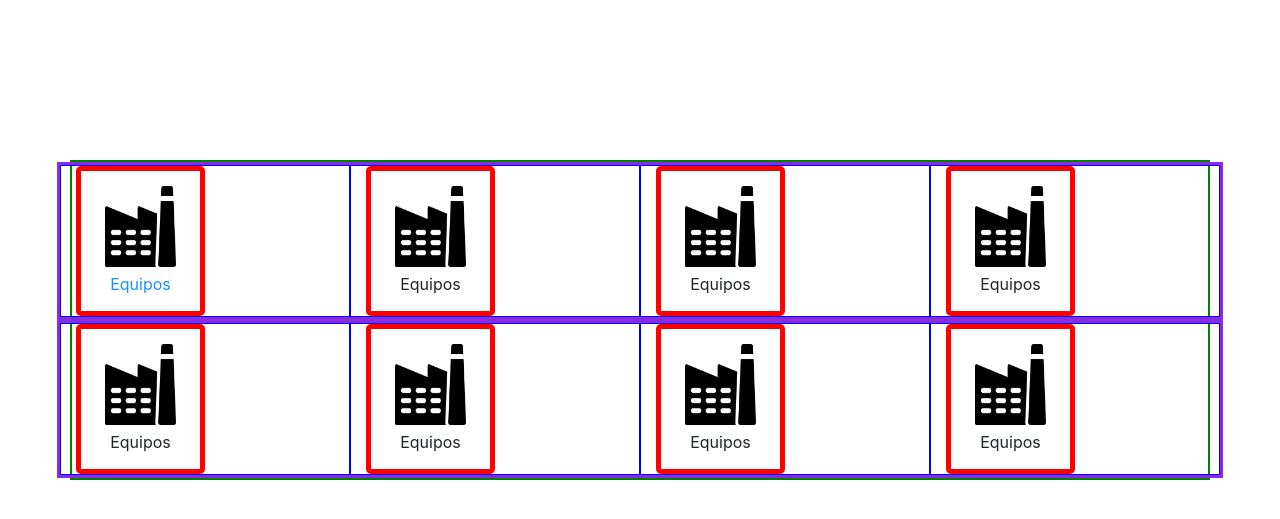
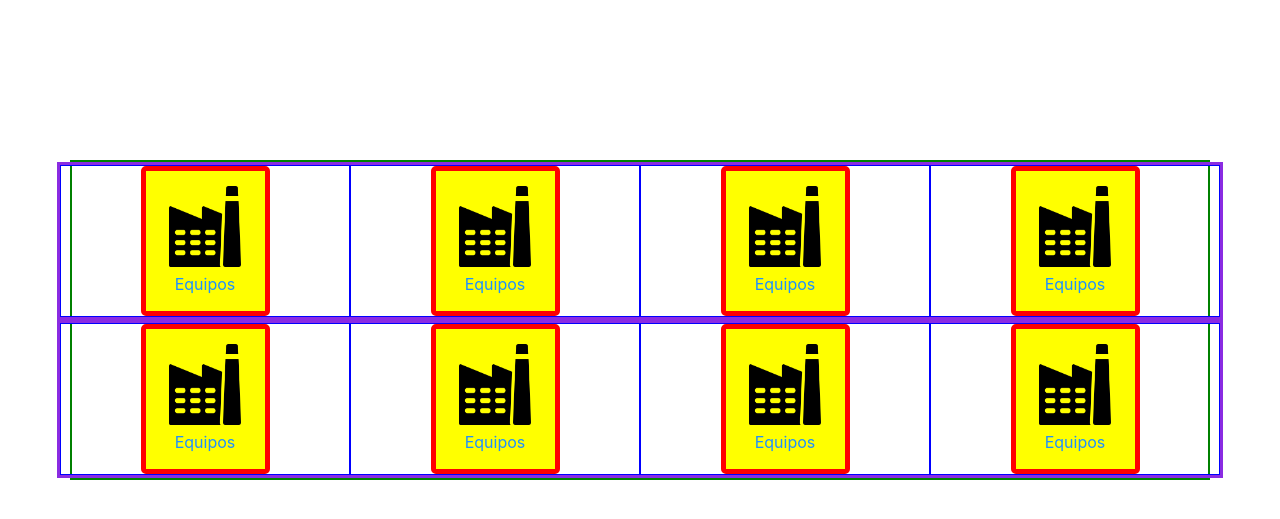
Before and after one commit to RubenDominguezTilve/DEUSTRONICS, a Django app: page / in a window 1280 px wide. Shown: the part 76-595 px from the top of the page. Run offline with Django 3.2, Linux system fonts and the light colour scheme; some libraries are stand-ins or nearby versions.

Commit message:
Grid en Índex Volumen5: centrando centros centrifugados

```diff
--- a/app/templates/index.html
+++ b/app/templates/index.html
@@ -4,14 +4,17 @@
   a {
     background-color: yellow;
   }
-  .index-card{
+
+  .index-card {
     border: 5px solid red;
     position: relative;
   }
-  .index-card a{
+
+  .index-card a {
     height: 100%;
     width: 100%;
   }
+
   .my-container {
     border: 2px solid green;
   }
@@ -51,65 +54,63 @@
 -->
 <div id="index-cards" class="content my-container">
   <div class="row my-row">
-    <div class="col my-col">
-      <a href="{%url 'equipo_lista' %}">
-      <div class="index-card col-sm-6">
+    <div class="col my-col justify-content-center d-flex justify-content-center d-flex">
+      <a class="index-card col-sm-6" href="{%url 'equipo_lista' %}">
         {%load static %}
         <img src="{% static 'icons/company.png' %}" class="card-icon" alt="..." />
         <span>Equipos</span>
-      </div>
-    </a>
+      </a>
     </div>
-    <div class="col my-col">
-      <div class="index-card col-sm-6">
+    <div class="col my-col justify-content-center d-flex">
+      <a class="index-card col-sm-6" href="{%url 'equipo_lista' %}">
         {%load static %}
         <img src="{% static 'icons/company.png' %}" class="card-icon" alt="..." />
         <span>Equipos</span>
-      </div>
+      </a>
     </div>
-    <div class="col my-col">
-      <div class="index-card col-sm-6">
+    <div class="col my-col justify-content-center d-flex">
+      <a class="index-card col-sm-6" href="{%url 'equipo_lista' %}">
         {%load static %}
         <img src="{% static 'icons/company.png' %}" class="card-icon" alt="..." />
         <span>Equipos</span>
-      </div>
+      </a>
     </div>
-    <div class="col my-col ">
-      <div class="index-card col-sm-6">
+    <div class="col my-col justify-content-center d-flex ">
+      <a class="index-card col-sm-6" href="{%url 'equipo_lista' %}">
         {%load static %}
         <img src="{% static 'icons/company.png' %}" class="card-icon" alt="..." />
         <span>Equipos</span>
-      </div>
+      </a>
     </div>
   </div>
   <div class="row my-row">
-    <div class="col my-col ">
-      <div class="index-card col-sm-6">
+    <div class="col my-col justify-content-center d-flex ">
+      <a class="index-card col-sm-6" href="{%url 'equipo_lista' %}">
         {%load static %}
         <img src="{% static 'icons/company.png' %}" class="card-icon" alt="..." />
         <span>Equipos</span>
-      </div>
+      </a>
     </div>
-    <div class="col my-col">
-      <div class="index-card col-sm-6">
+    <div class="col my-col justify-content-center d-flex">
+      <a class="index-card col-sm-6" href="{%url 'equipo_lista' %}">
         {%load static %}
         <img src="{% static 'icons/company.png' %}" class="card-icon" alt="..." />
         <span>Equipos</span>
-      </div>
+      </a>
     </div>
-    <div class="col my-col ">
-      <div class="index-card col-sm-6">
+    <div class="col my-col justify-content-center d-flex ">
+      <a class="index-card col-sm-6" href="{%url 'equipo_lista' %}">
         {%load static %}
         <img src="{% static 'icons/company.png' %}" class="card-icon" alt="..." />
         <span>Equipos</span>
-      </div>
+      </a>
     </div>
-    <div class="col my-col ">
-      <div class="index-card col-sm-6">
+    <div class="col my-col justify-content-center d-flex ">
+      <a class="index-card col-sm-6" href="{%url 'equipo_lista' %}">
         {%load static %}
         <img src="{% static 'icons/company.png' %}" class="card-icon" alt="..." />
         <span>Equipos</span>
-      </div>
+      </a>
     </div>
   </div>
 </div>
```
